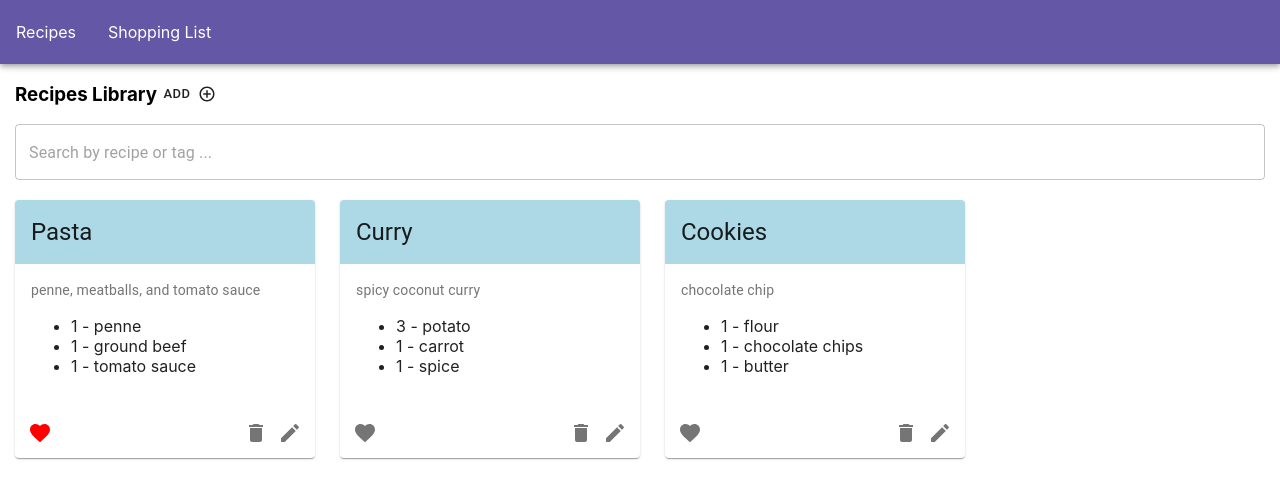
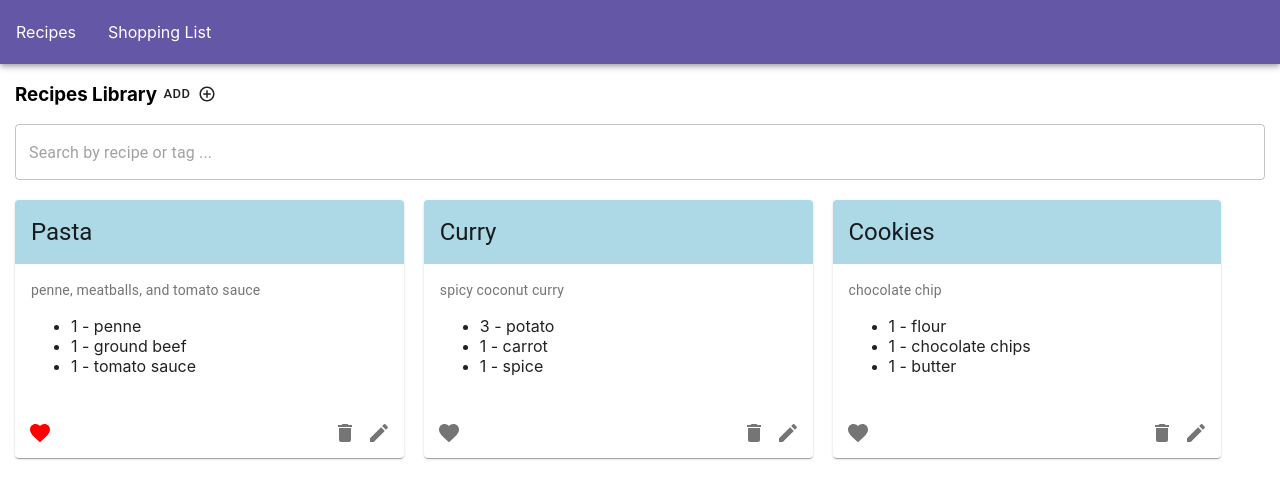
Before and after one commit to elainetsun/meal-planning-app, a React (Create React App) app in the folder meal-planning/: page /recipes in a window 1280 px wide. Shown: the top 498 px of the page. Built offline with nearby package versions, Linux system fonts and the light colour scheme.

Commit message:
styling / JSX changes

```diff
--- a/meal-planning/src/components/delete-recipe-dialog/DeleteRecipeDialog.js
+++ b/meal-planning/src/components/delete-recipe-dialog/DeleteRecipeDialog.js
@@ -8,7 +8,6 @@ import DialogTitle from '@material-ui/core/DialogTitle';
 
 const DeleteRecipeDialog = ({ isOpen, onDelete, onClose, recipe }) => {
   return (
-    <div>
     <Dialog
       open={isOpen}
       onClose={() => onClose()}
@@ -32,7 +31,6 @@ const DeleteRecipeDialog = ({ isOpen, onDelete, onClose, recipe }) => {
         </Button>
       </DialogActions>
     </Dialog>
-    </div>
   );
 };
 
--- a/meal-planning/src/components/recipe-card/RecipeCard.js
+++ b/meal-planning/src/components/recipe-card/RecipeCard.js
@@ -88,14 +88,13 @@ const RecipeCard = ({
             <EditIcon />
           </IconButton>
         </CardActions>
+        <RecipeDialog
+          isOpen={editRecipeDialogOpen}
+          onClose={handleEditRecipeDialogClose}
+          onSubmit={onRecipeEdit}
+          recipe={recipe}
+        />
       </Card>
-
-      <RecipeDialog
-        isOpen={editRecipeDialogOpen}
-        onClose={handleEditRecipeDialogClose}
-        onSubmit={onRecipeEdit}
-        recipe={recipe}
-      />
 
       <DeleteRecipeDialog
         isOpen={deleteDialogOpen}
--- a/meal-planning/src/components/recipe-card/RecipeCard.module.scss
+++ b/meal-planning/src/components/recipe-card/RecipeCard.module.scss
@@ -1,6 +1,21 @@
 .card {
-  width: 300px;
+  display: flex;
+  flex-direction: column;
   margin: 10px;
+  flex: 0 1 100%;
+
+  @media screen and (min-width: 37.5em) {
+    flex: 0 1 calc(50% - 2em);
+  }
+
+  @media screen and (min-width: 62.5em) {
+    flex: 0 1 calc(33% - 2em);
+  }
+
+  @media screen and (min-width: 87.5em) {
+    flex: 0 1 calc(20% - 2em);
+  }
+
 
   .header {
     background: lightblue;
@@ -8,6 +23,7 @@
 
   .actions {
     justify-content: space-between;
+    margin-top: auto;
   }
 
   .favoriteIcon {
--- a/meal-planning/src/components/recipe-dialog/RecipeDialog.js
+++ b/meal-planning/src/components/recipe-dialog/RecipeDialog.js
@@ -52,9 +52,7 @@ const RecipeDialog = ({ isOpen, onClose, onSubmit, recipe }) => {
   };
 
   return (
-    <div className={styles.dialogContainer}>
     <Dialog
-        className={styles.dialog}
       open={isOpen}
       onClose={handleClose}
       aria-labelledby="form-dialog-title"
@@ -107,7 +105,6 @@ const RecipeDialog = ({ isOpen, onClose, onSubmit, recipe }) => {
         </DialogActions>
       </form>
     </Dialog>
-    </div>
   );
 };
 
--- a/meal-planning/src/components/recipe-dialog/RecipeDialog.module.scss
+++ b/meal-planning/src/components/recipe-dialog/RecipeDialog.module.scss
@@ -1,12 +1,3 @@
-.dialogContainer {
-  margin-top: 17px;
-  padding-left: 5px;
-}
-
-.dialog {
-  width: 100%;
-}
-
 .description {
   padding-bottom: 15px;
 }
--- a/meal-planning/src/components/recipe-library/RecipesLibrary.module.scss
+++ b/meal-planning/src/components/recipe-library/RecipesLibrary.module.scss
@@ -1,7 +1,7 @@
 .recipeSection {
   display: flex;
-  flex-direction: row;
-  flex-wrap: wrap;
+  flex-flow: row wrap;
+  justify-content: left;
   padding-top: 10px;
   padding-left: 5px;
 }
```
Lines whose indentation alone changed are shown as unchanged.
